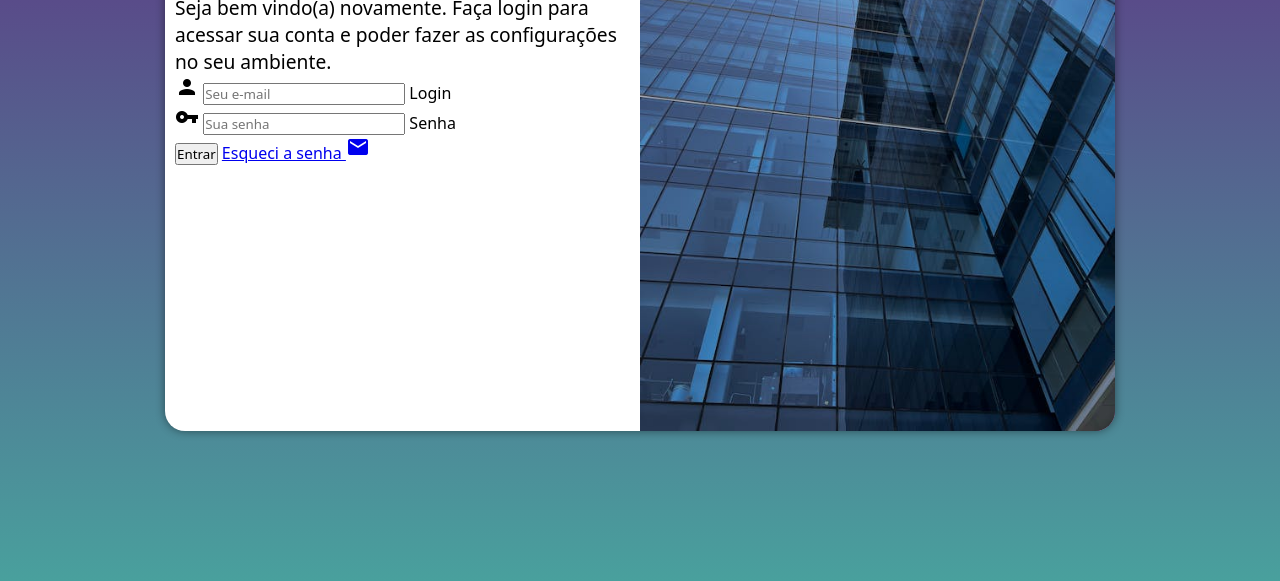
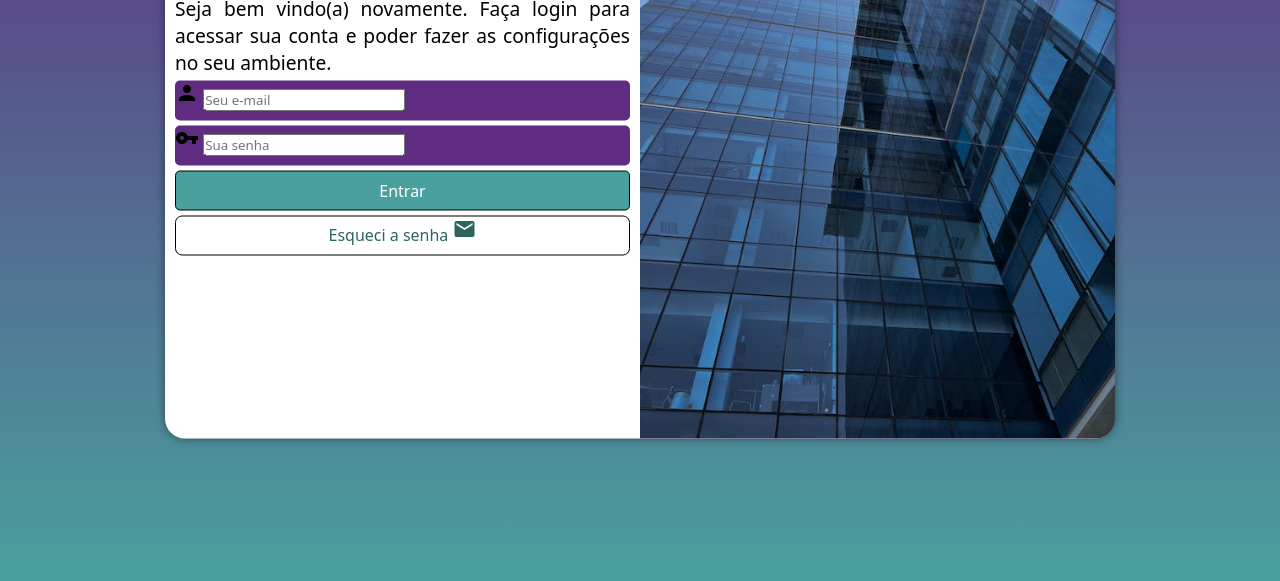
Before and after one commit to pedroeugenio212/html-css, a plain HTML site: page desafios/p-login/index.html in a window 1280 px wide. Shown: the part 219-800 px from the top of the page. Drawn offline with Linux system fonts and the light colour scheme.

Commit message:
alterações no formulário

```diff
--- a/desafios/p-login/estilos/media-query.css
+++ b/desafios/p-login/estilos/media-query.css
@@ -34,7 +34,7 @@
         width: 950px;
     }
 
-    section#login >div#imagem {
+    section#login > div#imagem {
         float: right;
         width: 50%;
         height: 100%;
--- a/desafios/p-login/estilos/style.css
+++ b/desafios/p-login/estilos/style.css
@@ -35,7 +35,7 @@ section#login {
 
     background-color: white;
     width: 252px;
-    height: 500px;
+    height: 515px;
     border-radius: 20px;
     box-shadow: 0px 0px 10px rgba(0, 0, 0, 0.450);
 
@@ -59,8 +59,60 @@ section#login > div#formulario {
 div#formulario > h1 {
     text-align: center;
     margin-bottom: 10px;
+    border: 2px solid black;
+    border-radius: 5px;
+    padding-bottom: 4px;
 }
 
 div#formulario > p {
     font-size: 0.8em;
+    text-align: justify;
 }
+
+form > div.campo {
+    background-color: #5f2c82;
+    width: 100%;
+    height: 40px;
+    display: block;
+    border-radius: 5px;
+    margin: 5px 0px;
+}
+
+div.campo > label {
+    display: none;
+}
+
+form > input[type=submit] {
+    display: block;
+    font-size: 1em;
+    width: 100%;
+    height: 40px;
+    background-color: #49a09d;
+    color: white;
+    border: 1px solid black;
+    border-radius: 5px;
+    cursor: pointer;
+    margin: 5px 0px;
+}
+
+form > input[type=submit]:hover {
+    background-color: #2d6462;
+}
+
+form > a.botao {
+    display: block;
+    text-align: center;
+    text-decoration: none;
+    font-size: 1em;
+    margin: 5px 0px;
+    width: 100%;
+    height: 40px;
+    background-color: white;
+    color: #2d6462;
+    border: 1px solid black;
+    border-radius: 7px;
+}
+
+form > a.botao:hover {
+    background-color: #49a09d;
+}
--- a/desafios/p-login/index.html
+++ b/desafios/p-login/index.html
@@ -17,24 +17,28 @@
             <div id="imagem">
 
             </div>
+
             <div id="formulario">
                 <h1>Login</h1>
-                <p>Seja bem vindo(a) novamente. Faça login para acessar sua conta e poder fazer as configurações no seu ambiente.</p>
+                <p>Seja bem vindo(a) novamente. Faça login para acessar sua conta e poder fazer as configurações no seu
+                    ambiente.</p>
                 <form action="login.php" method="post" autocomplete="on">
 
                     <div class="campo">
                         <span class="material-icons">person</span>
-                        <input type="email" name="login" id="ilogin" placeholder="Seu e-mail" autocomplete="email" required maxlength="30">
+                        <input type="email" name="login" id="ilogin" placeholder="Seu e-mail" autocomplete="email"
+                            required maxlength="30">
                         <label for="ilogin">Login</label>
                     </div>
 
                     <div class="campo">
                         <span class="material-icons">vpn_key</span>
-                        <input type="password" name="senha" id="isenha" placeholder="Sua senha" autocomplete="current-password" required minlength="8" maxlength="20">
+                        <input type="password" name="senha" id="isenha" placeholder="Sua senha"
+                            autocomplete="current-password" required minlength="8" maxlength="20">
                         <label for="isenha">Senha</label>
                     </div>
                     <input type="submit" value="Entrar">
-                    <a href="esqueci.html">
+                    <a href="esqueci.html" class="botao">
                         Esqueci a senha <span class="material-icons">mail</span>
                     </a>
                 </form>
```
